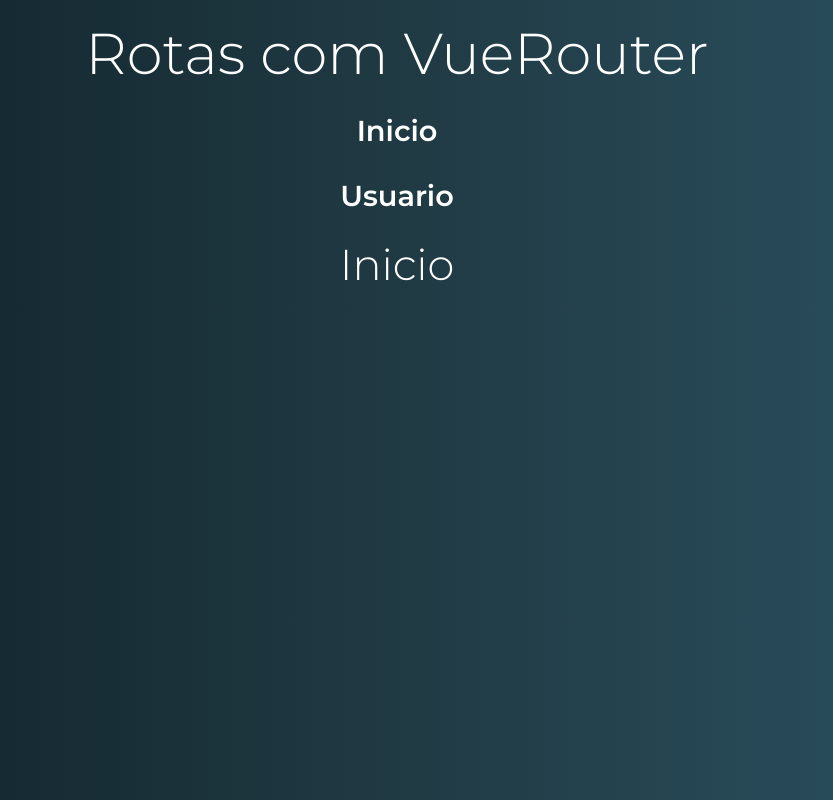
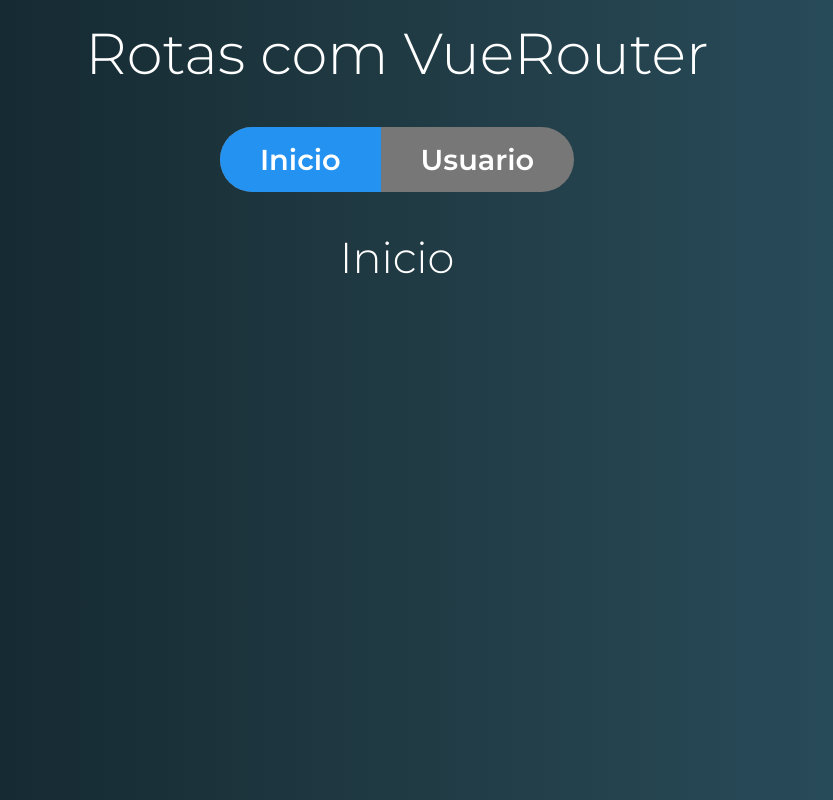
Before and after one commit to gabrielbroslavschi/VueJS-Cod3r-Course-, a Vue app in the folder rotas/rotas-exercicios/: page / in a window 1280 px wide. Shown: the whole page, without its empty margins (243-1076 px from the left). Built offline with nearby package versions, Linux system fonts and the light colour scheme.

Commit message:
style: Onde estou? - Estilizando o Link Ativo

```diff
--- a/rotas/rotas-exercicios/src/components/template/Menu.vue
+++ b/rotas/rotas-exercicios/src/components/template/Menu.vue
@@ -1,16 +1,15 @@
 <template>
     <nav class="menu">
-        <router-link to='/'>Inicio</router-link>
-        <router-link to='/usuario'>Usuario</router-link>
+        <ul>
+            <router-link to='/' tag='li' active-class="active" exact><a>Inicio</a></router-link>
+            <router-link to='/usuario' tag='li' active-class="active" exact><a>Usuario</a></router-link>
+        </ul>
     </nav>
 </template>
 
 <script>
-export default {
-
-}
+export default {};
 </script>
 
 <style>
-
 </style>
```
